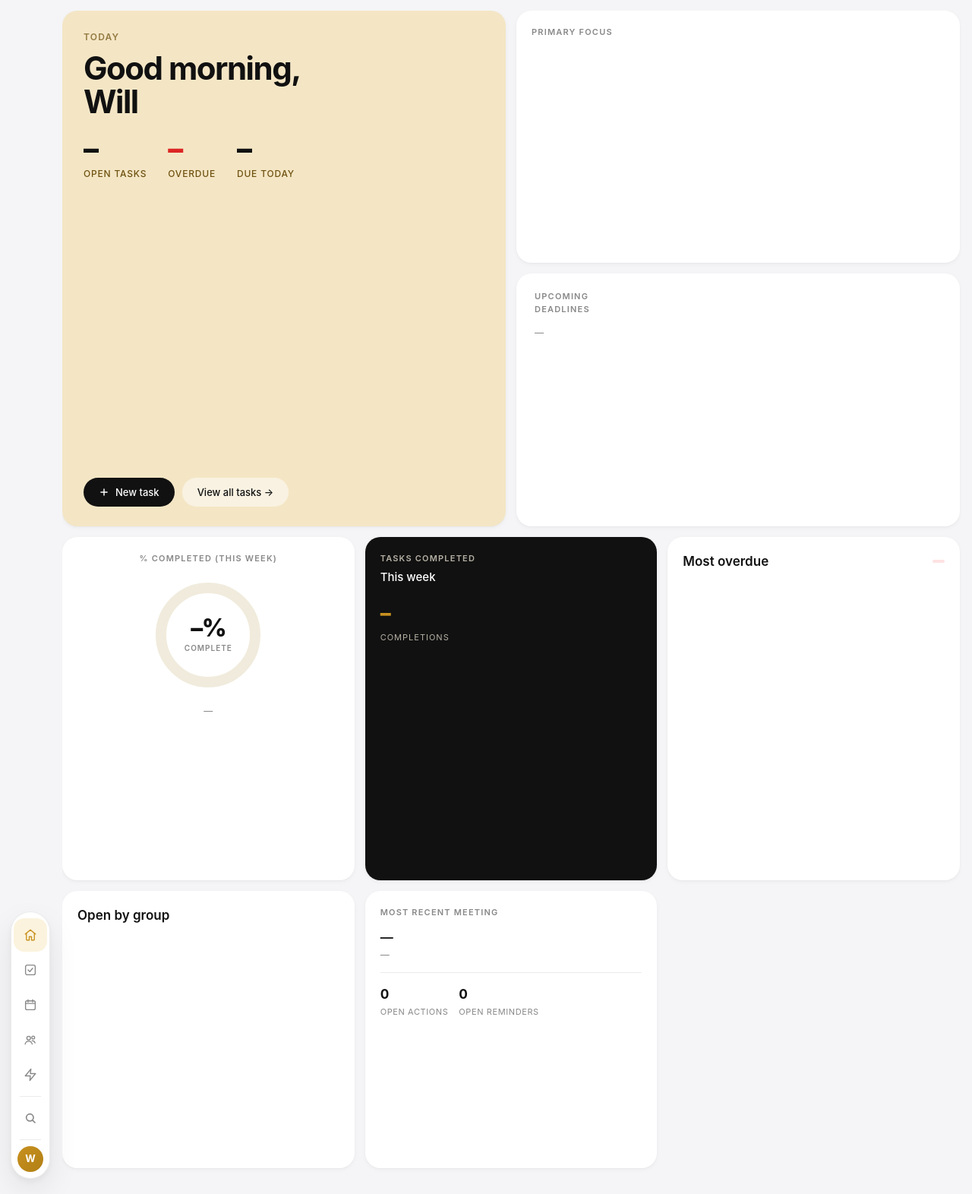
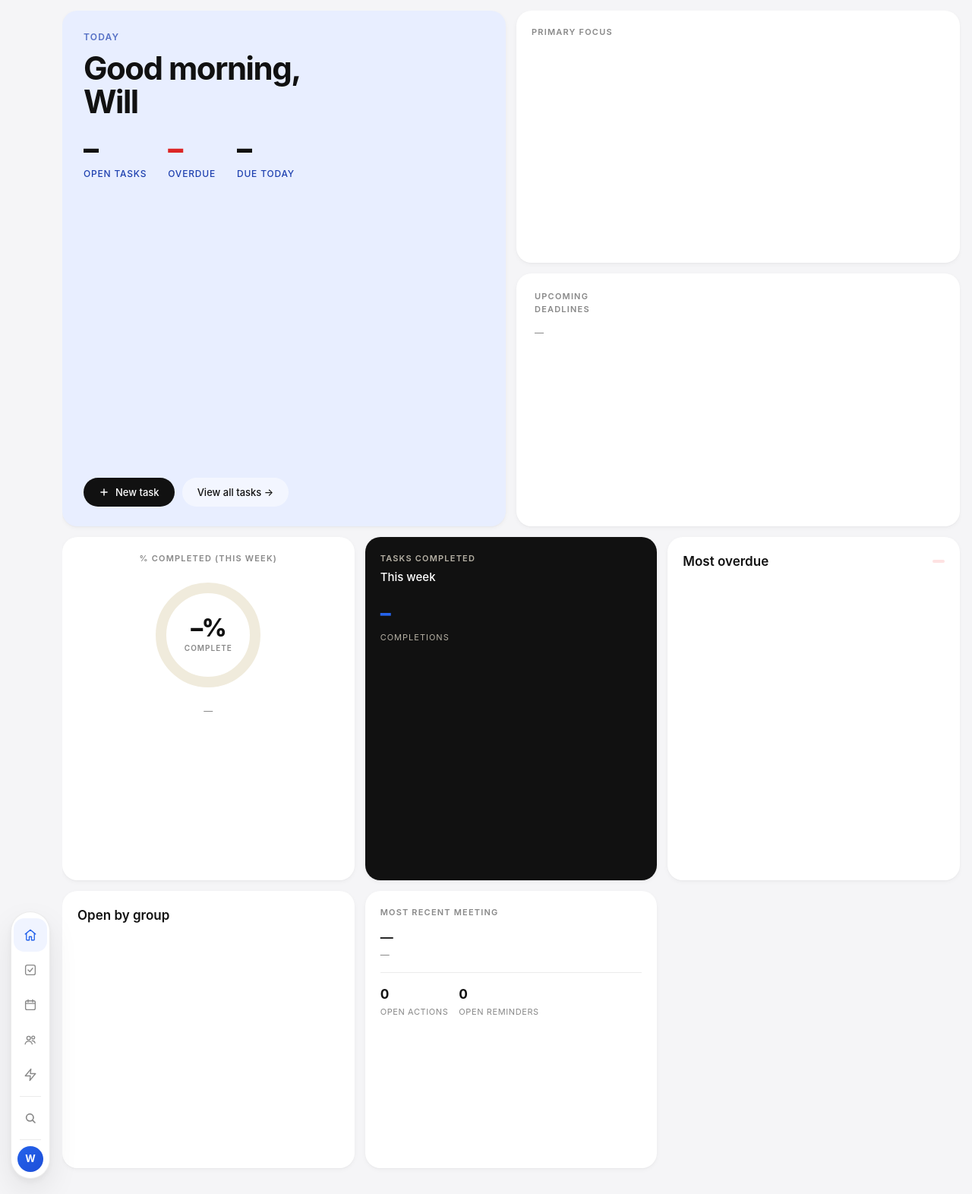
Before and after one commit to wtrjohnson/personal-apps, a Flask app: page / in a window 1280 px wide. Shown: the whole page at 76% size. Run offline with Flask 3, Linux system fonts and the light colour scheme; the visitor is signed in with stand-in values (Sample User, id 1); data that the repository does not hold is empty; some libraries are stand-ins or nearby versions.

Commit message:
Switch primary accent from warm gold to card-blue (#2563eb)
Removes the brown/orange gold accent entirely and maps --accent,
--accent-hover, --accent-soft, --accent-softer, --accent-ink to the
blue palette from the color system spec.

https://claude.ai/code/session_01211jg3vn7oijW23oqBUMLH

```diff
--- a/static/style.css
+++ b/static/style.css
@@ -1,5 +1,5 @@
 /* =========================================================
-   Notes Dashboard — warm card aesthetic
+   Notes Dashboard
    ========================================================= */
 
 :root {
@@ -28,12 +28,12 @@
   --violet: #7c3aed;
   --lavender: #7c3aed;
 
-  /* --- Legacy accent (warm gold, retained for backward compat) --- */
-  --accent: #C8911F;
-  --accent-hover: #B17F14;
-  --accent-soft: #F4E6C5;
-  --accent-softer: #FBF3DD;
-  --accent-ink: #6E5110;
+  /* --- Primary accent (blue) --- */
+  --accent: #2563eb;
+  --accent-hover: #1d4ed8;
+  --accent-soft: #e8eeff;
+  --accent-softer: #f0f4ff;
+  --accent-ink: #1e40af;
 
   /* --- Status colors --- */
   --status-fresh-bg: #e8fdf0;
```
